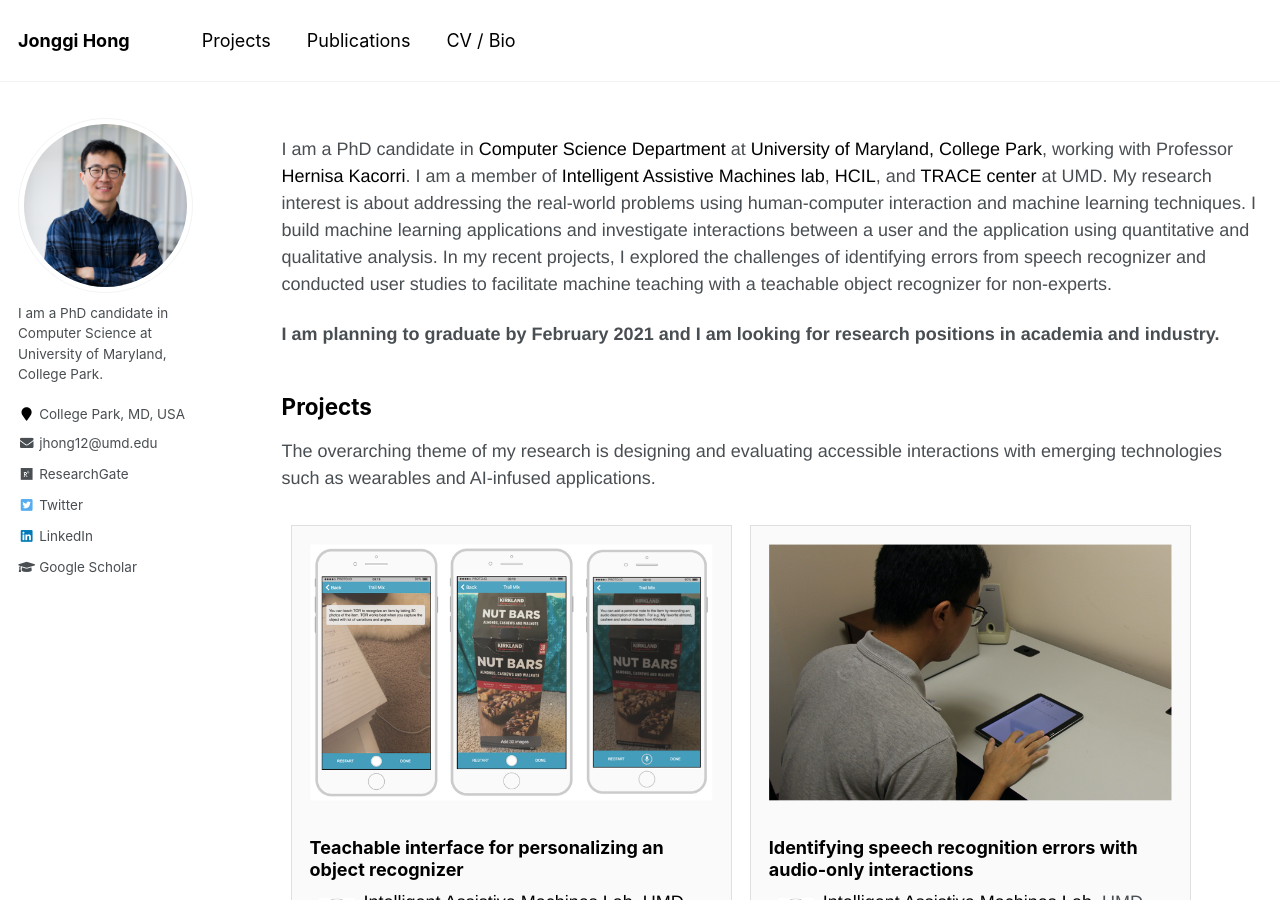
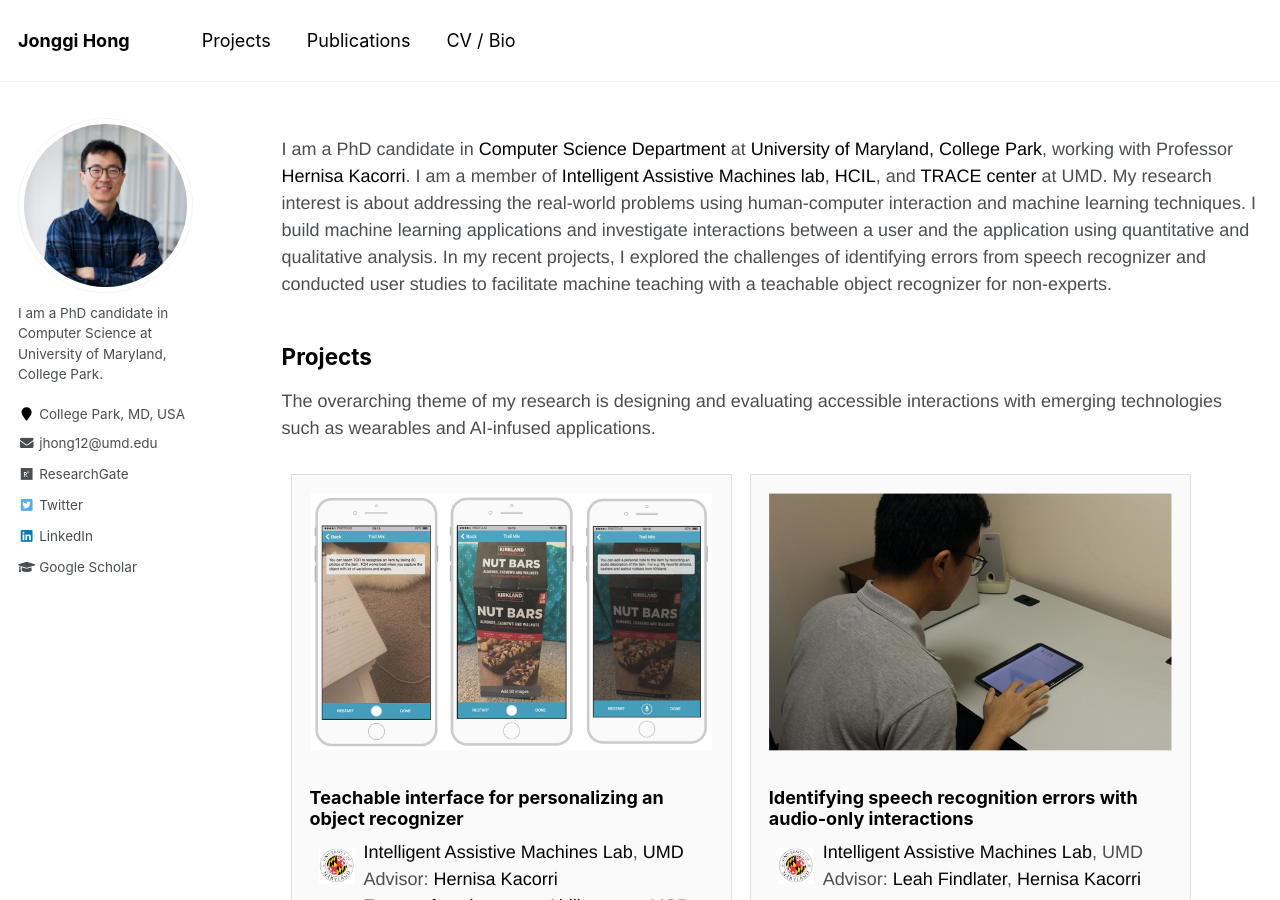
Before and after one commit to jonggi/jonggi.github.io, a Jekyll site: the page built from index.md, in a window 1280 px wide and 900 px high. Built offline with Jekyll 4.4.1, drawn with Linux system fonts in a browser that asks for light colours.

Commit message:
remove graduation date

```diff
--- a/index.md
+++ b/index.md
@@ -19,7 +19,7 @@ I build machine learning applications and investigate interactions between a use
 In my recent projects, I explored the challenges of identifying errors from speech recognizer and
 conducted user studies to facilitate machine teaching with a teachable object recognizer for non-experts.
 
-<b> I am planning to graduate by February 2021 and I am looking for research positions in academia and industry. </b>
+<!-- <b> I am planning to graduate by February 2021 and I am looking for research positions in academia and industry. </b>  -->
 
 <!-- ![intro_image](/images/symposium.png){:class="img-responsive"} -->
 <!-- <img src="/images/Jonggi_presentation.png" width="100%"> -->
```
Also changed, not shown: 2 other files.
